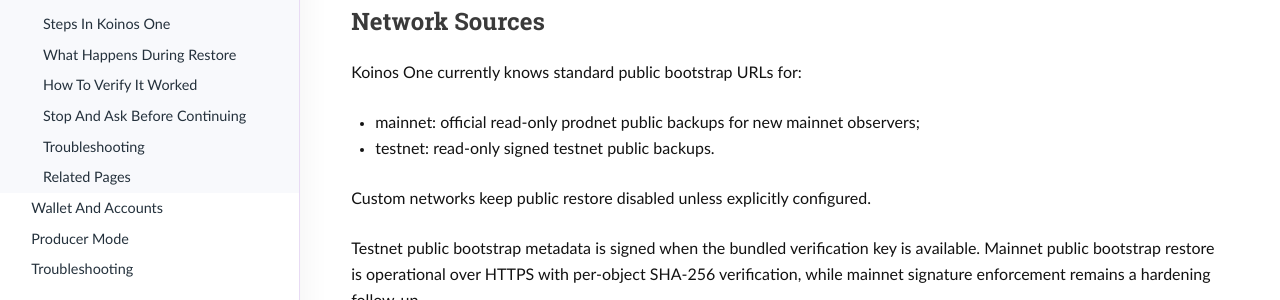
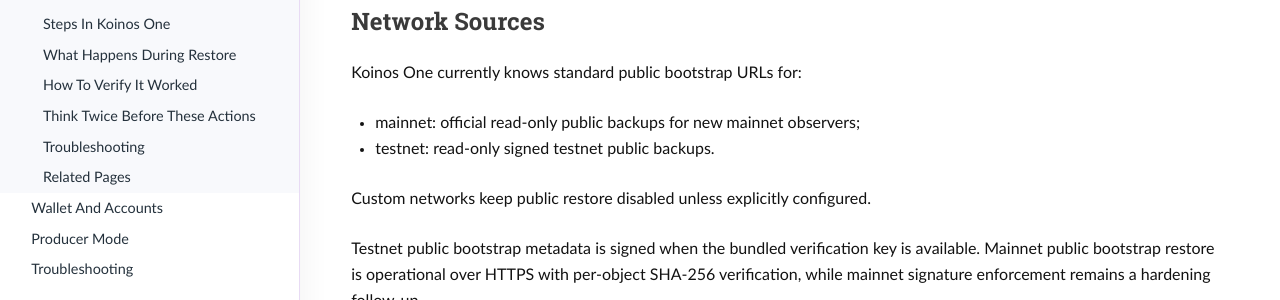
Before and after one commit to koinos/koinos-one, an MkDocs documentation site: the page built from docs/manual/koinos-one/public-bootstrap-restore.md, in a window 1280 px wide and 1400 px high, scrolled down 486 px. Shown: the part 145-445 px from the top of the window. Built offline with MkDocs 1.6.1, drawn with Linux system fonts in a browser that asks for light colours; nearby versions of some CDN libraries; some of the changed text lies outside the part shown.

Commit message:
docs/manual: review koinos-one/public-bootstrap-restore.md
- Replaced the internal 'prodnet' jargon with plain 'mainnet' in the
  network sources list.
- Verified the signature claims are current: verify_ed25519_signature
  exists in public_restore.cpp and only the testnet verification key is
  bundled (config/public-bootstrap/testnet-ed25519.pub), so 'mainnet
  signature enforcement remains a hardening follow-up' stands.
- Retitled the 'Stop And Ask Before Continuing' heading to
  user-directed wording.

```diff
--- a/docs/manual/koinos-one/public-bootstrap-restore.md
+++ b/docs/manual/koinos-one/public-bootstrap-restore.md
@@ -24,7 +24,7 @@ Koinos JSON-RPC exposes no backup or restore methods.
 
 Koinos One currently knows standard public bootstrap URLs for:
 
-- mainnet: official read-only prodnet public backups for new mainnet observers;
+- mainnet: official read-only public backups for new mainnet observers;
 - testnet: read-only signed testnet public backups.
 
 Custom networks keep public restore disabled unless explicitly configured.
@@ -77,7 +77,7 @@ Koinos One and `teleno_node`:
 - Logs show the node opening the database and becoming ready.
 - `Explorer` or JSON-RPC head data advances as the observer catches up.
 
-## Stop And Ask Before Continuing
+## Think Twice Before These Actions
 
 Stop before using a restored public bootstrap database as a producer. A restored
 node should run as an observer first. Re-enable block production only after
```
Also changed, not shown: docs/manual/.review-progress.md (+1 -1 lines).
